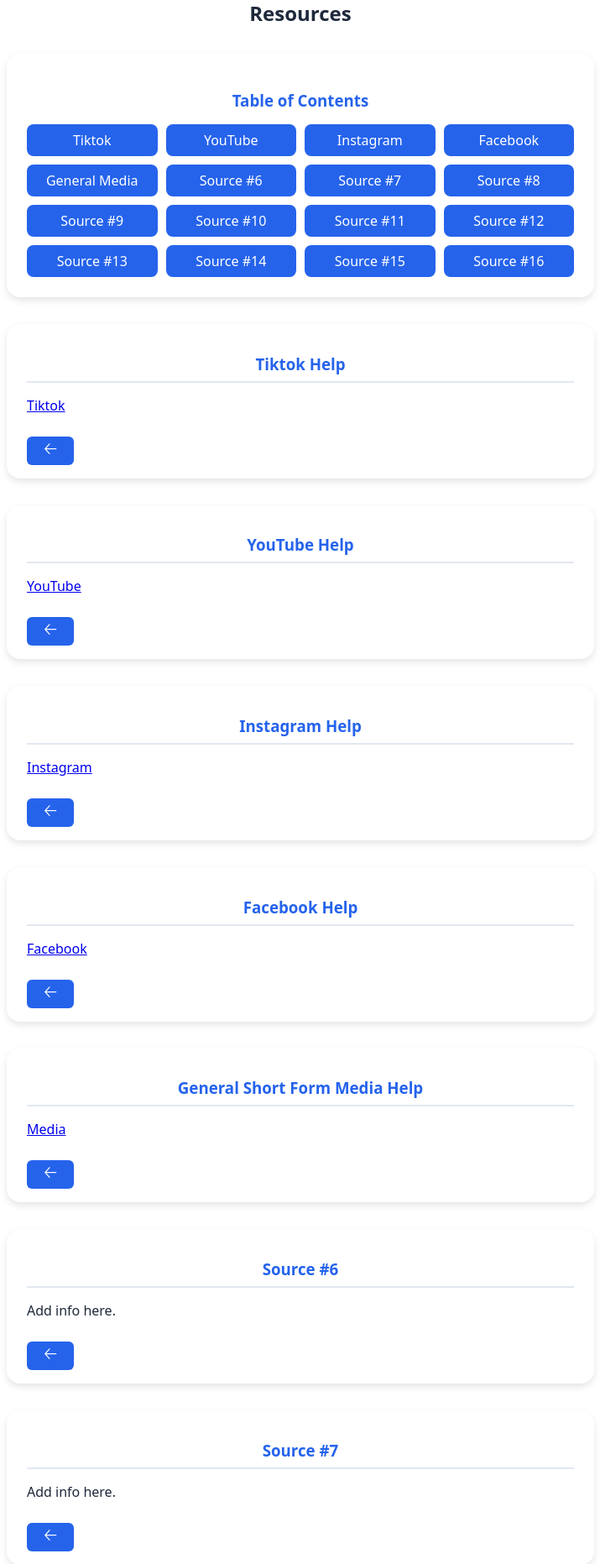
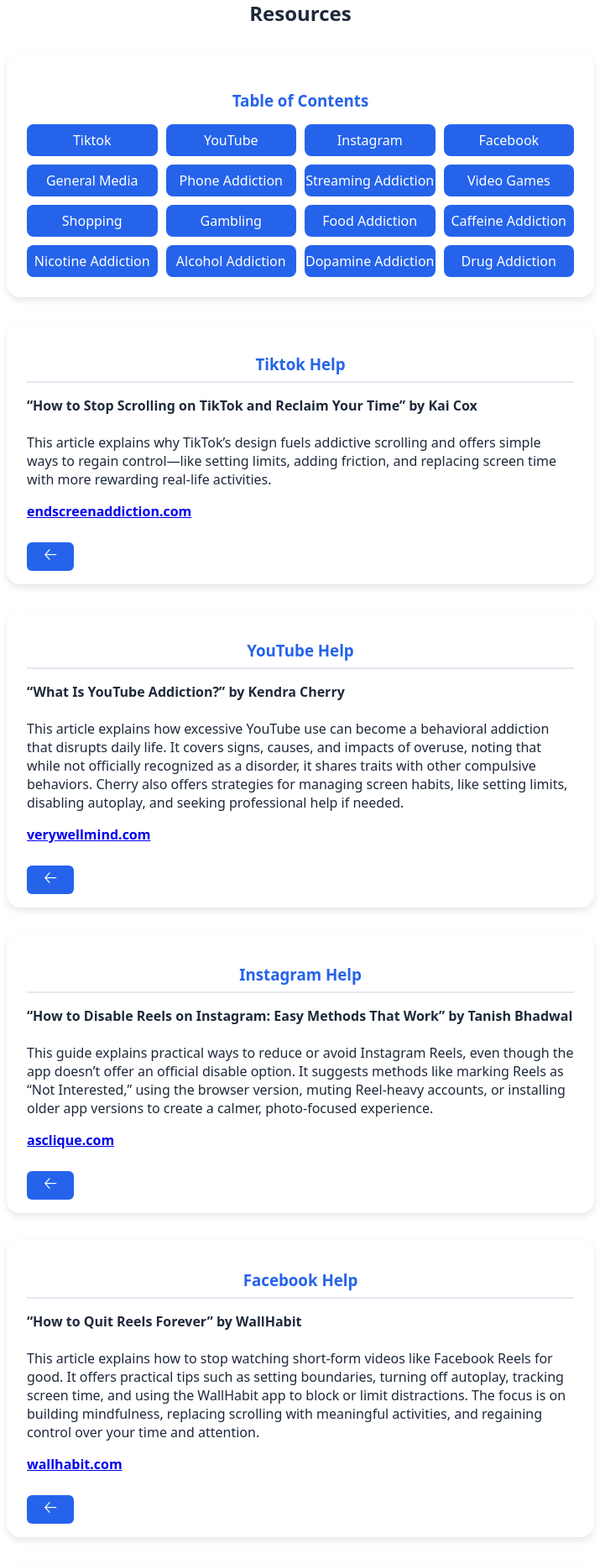
Before and after one commit to UNO-CSCI4830/Disable-Short-form-Content, a Django app: page /resources/ in a window 1280 px wide. Shown: the part 227-2090 px from the top of the page at 84% size, without its empty margins (282-997 px from the left). Run offline with Django 5.2, Linux system fonts and the light colour scheme; a user stored in the database is signed in.

Commit message:
1.3 Added Info/Recommended section

```diff
--- a/tracker/templates/tracker/resources.html
+++ b/tracker/templates/tracker/resources.html
@@ -20,37 +20,70 @@
         <a href="#source3">Instagram</a>
         <a href="#source4">Facebook</a>
         <a href="#source5">General Media</a>
-        <a href="#source6">Source #6</a>
-        <a href="#source7">Source #7</a>
-        <a href="#source8">Source #8</a>
-        <a href="#source9">Source #9</a>
-        <a href="#source10">Source #10</a>
-        <a href="#source11">Source #11</a>
-        <a href="#source12">Source #12</a>
-        <a href="#source13">Source #13</a>
-        <a href="#source14">Source #14</a>
-        <a href="#source15">Source #15</a>
-        <a href="#source16">Source #16</a>
+        <a href="#source6">Phone Addiction</a>
+        <a href="#source7">Streaming Addiction</a>
+        <a href="#source8">Video Games</a>
+        <a href="#source9">Shopping</a>
+        <a href="#source10">Gambling</a>
+        <a href="#source11">Food Addiction</a>
+        <a href="#source12">Caffeine Addiction</a>
+        <a href="#source13">Nicotine Addiction</a>
+        <a href="#source14">Alcohol Addiction</a>
+        <a href="#source15">Dopamine Addiction</a>
+        <a href="#source16">Drug Addiction</a>
       </div>
     </div>
 
     <!-- ==== RESOURCE SECTIONS ==== -->
-    <div id="source1" class="resource-box"><h3>Tiktok Help</h3><p><a href="https://endscreenaddiction.com/blog/how-to-stop-scrolling-on-tiktok-and-reclaim-your-time/"> Tiktok </a></p><a href="#toc" class="back-to-top">🡠</a></div>
-    <div id="source2" class="resource-box"><h3>YouTube Help</h3><p><a href="https://www.verywellmind.com/youtube-addiction-signs-causes-effects-and-treatment-5222236"> YouTube </a></p><a href="#toc" class="back-to-top">🡠</a></div>
-    <div id="source3" class="resource-box"><h3>Instagram Help</h3><p><a href="https://www.asclique.com/blog/how-to-disable-reels-on-instagram/"> Instagram </a></p><a href="#toc" class="back-to-top">🡠</a></div>
-    <div id="source4" class="resource-box"><h3>Facebook Help</h3><p><a href="https://wallhabit.com/blog/how-to-quit-reels-forever/"> Facebook </a></p><a href="#toc" class="back-to-top">🡠</a></div>
-    <div id="source5" class="resource-box"><h3>General Short Form Media Help</h3><p><a href="https://shinseungkeon.com/en/escaping-short-form-addiction/"> Media </a></p><a href="#toc" class="back-to-top">🡠</a></div>
-    <div id="source6" class="resource-box"><h3>Source #6</h3><p>Add info here.</p><a href="#toc" class="back-to-top">🡠</a></div>
-    <div id="source7" class="resource-box"><h3>Source #7</h3><p>Add info here.</p><a href="#toc" class="back-to-top">🡠</a></div>
-    <div id="source8" class="resource-box"><h3>Source #8</h3><p>Add info here.</p><a href="#toc" class="back-to-top">🡠</a></div>
-    <div id="source9" class="resource-box"><h3>Source #9</h3><p>Add info here.</p><a href="#toc" class="back-to-top">🡠</a></div>
-    <div id="source10" class="resource-box"><h3>Source #10</h3><p>Add info here.</p><a href="#toc" class="back-to-top">🡠</a></div>
-    <div id="source11" class="resource-box"><h3>Source #11</h3><p>Add info here.</p><a href="#toc" class="back-to-top">🡠</a></div>
-    <div id="source12" class="resource-box"><h3>Source #12</h3><p>Add info here.</p><a href="#toc" class="back-to-top">🡠</a></div>
-    <div id="source13" class="resource-box"><h3>Source #13</h3><p>Add info here.</p><a href="#toc" class="back-to-top">🡠</a></div>
-    <div id="source14" class="resource-box"><h3>Source #14</h3><p>Add info here.</p><a href="#toc" class="back-to-top">🡠</a></div>
-    <div id="source15" class="resource-box"><h3>Source #15</h3><p>Add info here.</p><a href="#toc" class="back-to-top">🡠</a></div>
-    <div id="source16" class="resource-box"><h3>Source #16</h3><p>Add info here.</p><a href="#toc" class="back-to-top">🡠</a></div>
+    <div id="source1" class="resource-box"><h3>Tiktok Help</h3>
+      <p><b>“How to Stop Scrolling on TikTok and Reclaim Your Time” by Kai Cox</b><br><br>
+        This article explains why TikTok’s design fuels addictive scrolling and offers simple ways to regain
+        control—like setting limits, adding friction, and replacing screen time with more rewarding real-life
+        activities.</p>
+      <p><a href="https://endscreenaddiction.com/blog/how-to-stop-scrolling-on-tiktok-and-reclaim-your-time/">
+        <b>endscreenaddiction.com</b></a></p><a href="#toc" class="back-to-top">🡠</a></div>
+    <div id="source2" class="resource-box"><h3>YouTube Help</h3>
+      <p><b>“What Is YouTube Addiction?” by Kendra Cherry</b><br><br>
+        This article explains how excessive YouTube use can become a behavioral addiction that disrupts daily life.
+        It covers signs, causes, and impacts of overuse, noting that while not officially recognized as a disorder,
+        it shares traits with other compulsive behaviors. Cherry also offers strategies for managing screen habits,
+        like setting limits, disabling autoplay, and seeking professional help if needed.</p>
+      <p><a href="https://www.verywellmind.com/youtube-addiction-signs-causes-effects-and-treatment-5222236">
+        <b>verywellmind.com</b></a></p><a href="#toc" class="back-to-top">🡠</a></div>
+    <div id="source3" class="resource-box"><h3>Instagram Help</h3>
+      <p><b>“How to Disable Reels on Instagram: Easy Methods That Work” by Tanish Bhadwal</b><br><br>
+        This guide explains practical ways to reduce or avoid Instagram Reels, even though the app doesn’t offer an
+        official disable option. It suggests methods like marking Reels as “Not Interested,” using the browser version,
+        muting Reel-heavy accounts, or installing older app versions to create a calmer, photo-focused experience.</p>
+      <p><a href="https://www.asclique.com/blog/how-to-disable-reels-on-instagram/"><b>asclique.com</b></a></p>
+      <a href="#toc" class="back-to-top">🡠</a></div>
+    <div id="source4" class="resource-box"><h3>Facebook Help</h3>
+      <p><b>“How to Quit Reels Forever” by WallHabit</b><br><br>
+        This article explains how to stop watching short-form videos like Facebook Reels for good. It offers practical
+        tips such as setting boundaries, turning off autoplay, tracking screen time, and using the WallHabit app to
+        block or limit distractions. The focus is on building mindfulness, replacing scrolling with meaningful
+        activities, and regaining control over your time and attention.</p>
+      <p><a href="https://wallhabit.com/blog/how-to-quit-reels-forever/"><b>wallhabit.com</b></a></p>
+      <a href="#toc" class="back-to-top">🡠</a></div>
+    <div id="source5" class="resource-box"><h3>General Short Form Media Help</h3>
+      <p><b>“Escaping Short-Form Addiction” by Dr. Shin</b><br><br>
+        This article discusses the growing problem of short-form video addiction on platforms like TikTok, YouTube
+        Shorts, and Instagram Reels. Dr. Shin emphasizes moderation over total avoidance and offers strategies such as
+        setting time limits, avoiding videos before bed, and choosing longer, more meaningful content to prevent
+        dopamine-driven overuse and protect focus and well-being.</p>
+      <p><a href="https://shinseungkeon.com/en/escaping-short-form-addiction/"><b>shinseungkeon.com</b></a></p>
+      <a href="#toc" class="back-to-top">🡠</a></div>
+    <div id="source6" class="resource-box"><h3>Phone Addiction Help</h3><p>Add info here.</p><a href="#toc" class="back-to-top">🡠</a></div>
+    <div id="source7" class="resource-box"><h3>Streaming Addiction Help</h3><p>Add info here.</p><a href="#toc" class="back-to-top">🡠</a></div>
+    <div id="source8" class="resource-box"><h3>Video Game Addiction Help</h3><p>Add info here.</p><a href="#toc" class="back-to-top">🡠</a></div>
+    <div id="source9" class="resource-box"><h3>Shopping Addiction Help</h3><p>Add info here.</p><a href="#toc" class="back-to-top">🡠</a></div>
+    <div id="source10" class="resource-box"><h3>Gambling Addiction Help</h3><p>Add info here.</p><a href="#toc" class="back-to-top">🡠</a></div>
+    <div id="source11" class="resource-box"><h3>Food Addiction Help</h3><p>Add info here.</p><a href="#toc" class="back-to-top">🡠</a></div>
+    <div id="source12" class="resource-box"><h3>Caffeine Addiction Help</h3><p>Add info here.</p><a href="#toc" class="back-to-top">🡠</a></div>
+    <div id="source13" class="resource-box"><h3>Nicotine Addiction Help</h3><p>Add info here.</p><a href="#toc" class="back-to-top">🡠</a></div>
+    <div id="source14" class="resource-box"><h3>Alcohol Addiction Help</h3><p>Add info here.</p><a href="#toc" class="back-to-top">🡠</a></div>
+    <div id="source15" class="resource-box"><h3>Dopamine Addiction Help</h3><p>Add info here.</p><a href="#toc" class="back-to-top">🡠</a></div>
+    <div id="source16" class="resource-box"><h3>Drug Addiction Help</h3><p>Add info here.</p><a href="#toc" class="back-to-top">🡠</a></div>
   </div>
 
   <style>
@@ -177,32 +210,33 @@
   let x = "{{most_used}}";
   const button = document.getElementById("recBtn");
   const text = document.getElementById("recText");
+  text.style.fontWeight = "bold";
   const section = document.getElementById("recommended");
 
   if ("{{all_equal}}" === "True" || x === "Other") {
     button.textContent = "General Short Form Media Help";
     button.onclick = () => window.location.href = "https://shinseungkeon.com/en/escaping-short-form-addiction/";
-    text.textContent = "No";
+    text.textContent = "“Escaping Short-Form Addiction” by Dr. Shin";
     }
   else if (x === "TikTok") {
     button.textContent = "TikTok Help";
     button.onclick = () => window.location.href = "https://endscreenaddiction.com/blog/how-to-stop-scrolling-on-tiktok-and-reclaim-your-time/";
-    text.textContent = "Hello";
+    text.textContent = "“How to Stop Scrolling on TikTok and Reclaim Your Time” by Kai Cox";
   }
   else if (x === "YouTube Shorts") {
     button.textContent = "YouTube Help";
     button.onclick = () => window.location.href = "https://www.verywellmind.com/youtube-addiction-signs-causes-effects-and-treatment-5222236";
-    text.textContent = "CYA";
+    text.textContent = "“What Is YouTube Addiction?” by Kendra Cherry";
   }
   else if (x === "Instagram Reels") {
     button.textContent = "Instagram Help";
     button.onclick = () => window.location.href = "https://www.asclique.com/blog/how-to-disable-reels-on-instagram/";
-    text.textContent = "GoodBye";
+    text.textContent = "“How to Disable Reels on Instagram: Easy Methods That Work” by Tanish Bhadwal";
   }
   else if (x === "Facebook Reels") {
-    button.textContent = "FaceBook Reels Help";
+    button.textContent = "Facebook Reels Help";
     button.onclick = () => window.location.href = "https://wallhabit.com/blog/how-to-quit-reels-forever/";
-    text.textContent = "Yellow";
+    text.textContent = "“How to Quit Reels Forever” by WallHabit";
   }
   else {
     section.style.display = "none";
--- a/tracker/views.py
+++ b/tracker/views.py
@@ -158,6 +158,7 @@
     most_used = "N/A"
     platform_minutes = {}
     all_equal = False
+
     if os.path.exists(CSV_PATH):
         df = pd.read_csv(CSV_PATH)
         if not df.empty and "Minutes" in df.columns:
@@ -169,8 +170,10 @@
                     .sort_values(ascending=False)
                     .to_dict()
                 )
-                if len(set(platform_minutes.values())) == 1:
-                    all_equal = True
+
+                non_other_vals = [v for k, v in platform_minutes.items() if str(k).strip().lower() != "other"]
+                all_equal = len(non_other_vals) >= 2 and len(set(non_other_vals)) == 1
+
     context = {
         "most_used": most_used,
         "all_equal": all_equal,
```
